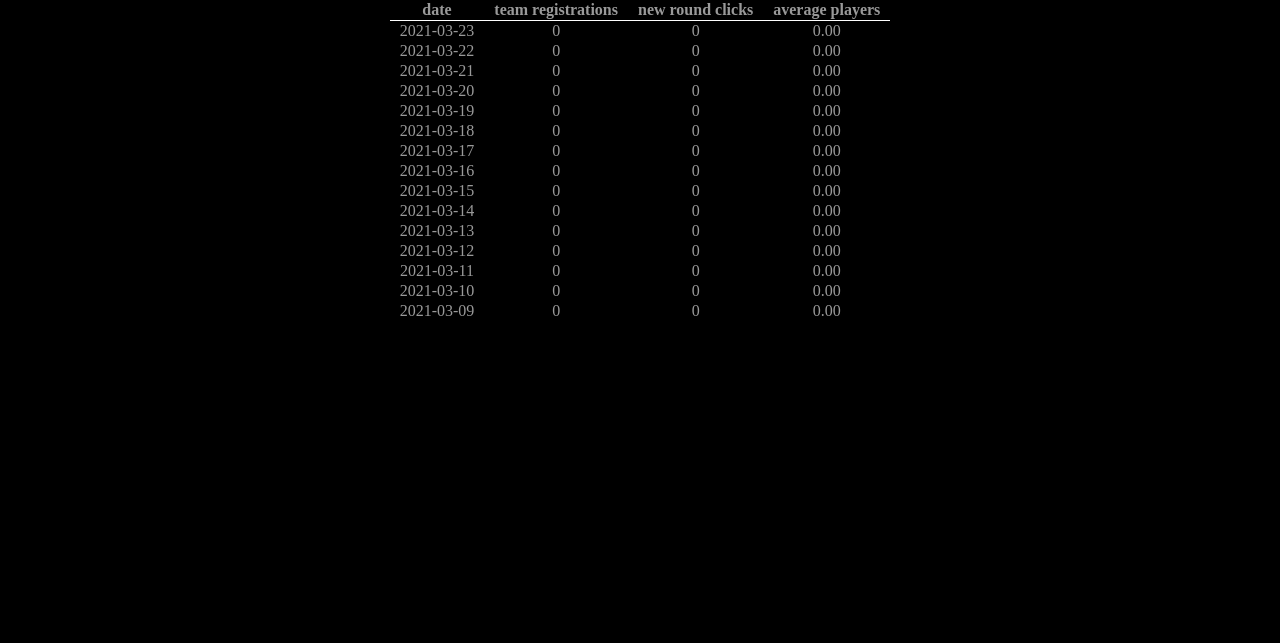
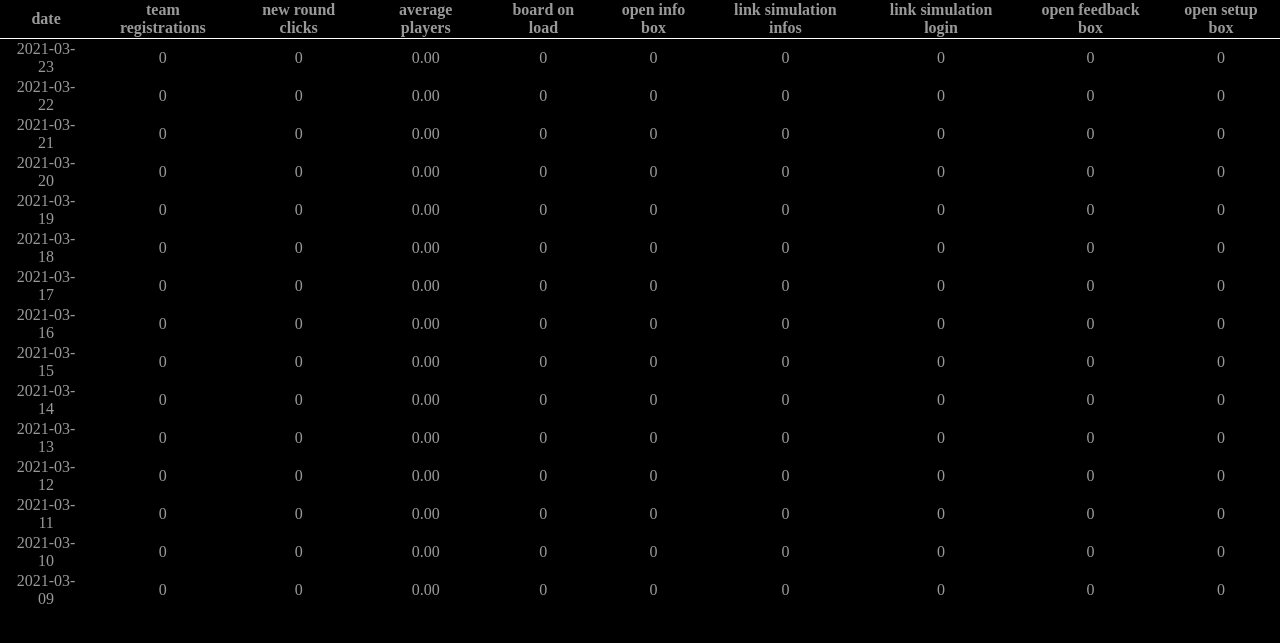
Before and after one commit to komplexitaeter/poker, a PHP site: page /stats.php in a window 1280 px wide. Shown: the top 643 px of the page. Run offline with PHP 8.4, Linux system fonts and the light colour scheme; tables that the repository leaves empty or names only in its code hold one stand-in row (values such as "Sample post").

Commit message:
- add event measurements to stats.php

```diff
--- a/stats.php
+++ b/stats.php
@@ -13,6 +13,12 @@
             <th>team registrations</th>
             <th>new round clicks</th>
             <th>average players</th>
+            <th>board on load</th>
+            <th>open info box</th>
+            <th>link simulation infos</th>
+            <th>link simulation login</th>
+            <th>open feedback box</th>
+            <th>open setup box</th>
         </tr>
 
 <?php
@@ -23,6 +29,24 @@ $sql = "select d.day
      ,ifnull(p.team_registrations_cnt, 0) as team_registrations_cnt
      ,ifnull(r.new_round_cnt, 0) as new_round_cnt
      ,ifnull(round(r.new_round_players_avg, 2), 0) as new_round_players_avg
+    ,(select count(1) from pok_analytics_events_tbl
+        where date_format(creation_date, '%Y-%m-%d') = d.day
+        and event_code = 'BOARD_ON_LOAD') as board_on_load
+     ,(select count(1) from pok_analytics_events_tbl
+       where date_format(creation_date, '%Y-%m-%d') = d.day
+         and event_code = 'OPEN_INFO_BOX') as open_info_box
+     ,(select count(1) from pok_analytics_events_tbl
+       where date_format(creation_date, '%Y-%m-%d') = d.day
+         and event_code = 'LINK_SIMULATION_INFOS') as link_simulation_infos
+     ,(select count(1) from pok_analytics_events_tbl
+       where date_format(creation_date, '%Y-%m-%d') = d.day
+         and event_code = 'LINK_SIMULATION_LOGIN') as link_simulation_login
+     ,(select count(1) from pok_analytics_events_tbl
+       where date_format(creation_date, '%Y-%m-%d') = d.day
+         and event_code = 'OPEN_FEEDBACK_BOX') as open_feedback_box
+     ,(select count(1) from pok_analytics_events_tbl
+       where date_format(creation_date, '%Y-%m-%d') = d.day
+         and event_code = 'OPEN_SETUP_BOX') as open_setup_box
 from (select date_format(timestampadd(DAY,-1*i.n,current_timestamp), '%Y-%m-%d') as day
       from (select 0 as n union select 1 union select 2 union  select 3
             union select 4 union select 5 union select 6 union select 7
@@ -51,7 +75,13 @@ while(  $obj = $result->fetch_object()) {
     echo("\t\t\t<td>$obj->day</td>\n");
     echo("\t\t\t<td>$obj->team_registrations_cnt</td>\n");
     echo("\t\t\t<td>$obj->new_round_cnt</td>\n");
-    echo("\t\t\t<td>$obj->new_round_players_avg   </td>\n");
+    echo("\t\t\t<td>$obj->new_round_players_avg</td>\n");
+    echo("\t\t\t<td>$obj->board_on_load</td>\n");
+    echo("\t\t\t<td>$obj->open_info_box</td>\n");
+    echo("\t\t\t<td>$obj->link_simulation_infos</td>\n");
+    echo("\t\t\t<td>$obj->link_simulation_login</td>\n");
+    echo("\t\t\t<td>$obj->open_feedback_box</td>\n");
+    echo("\t\t\t<td>$obj->open_setup_box</td>\n");
     echo("\t\t</tr>\n\n");
 }
 
```
Lines whose indentation alone changed are shown as unchanged.
